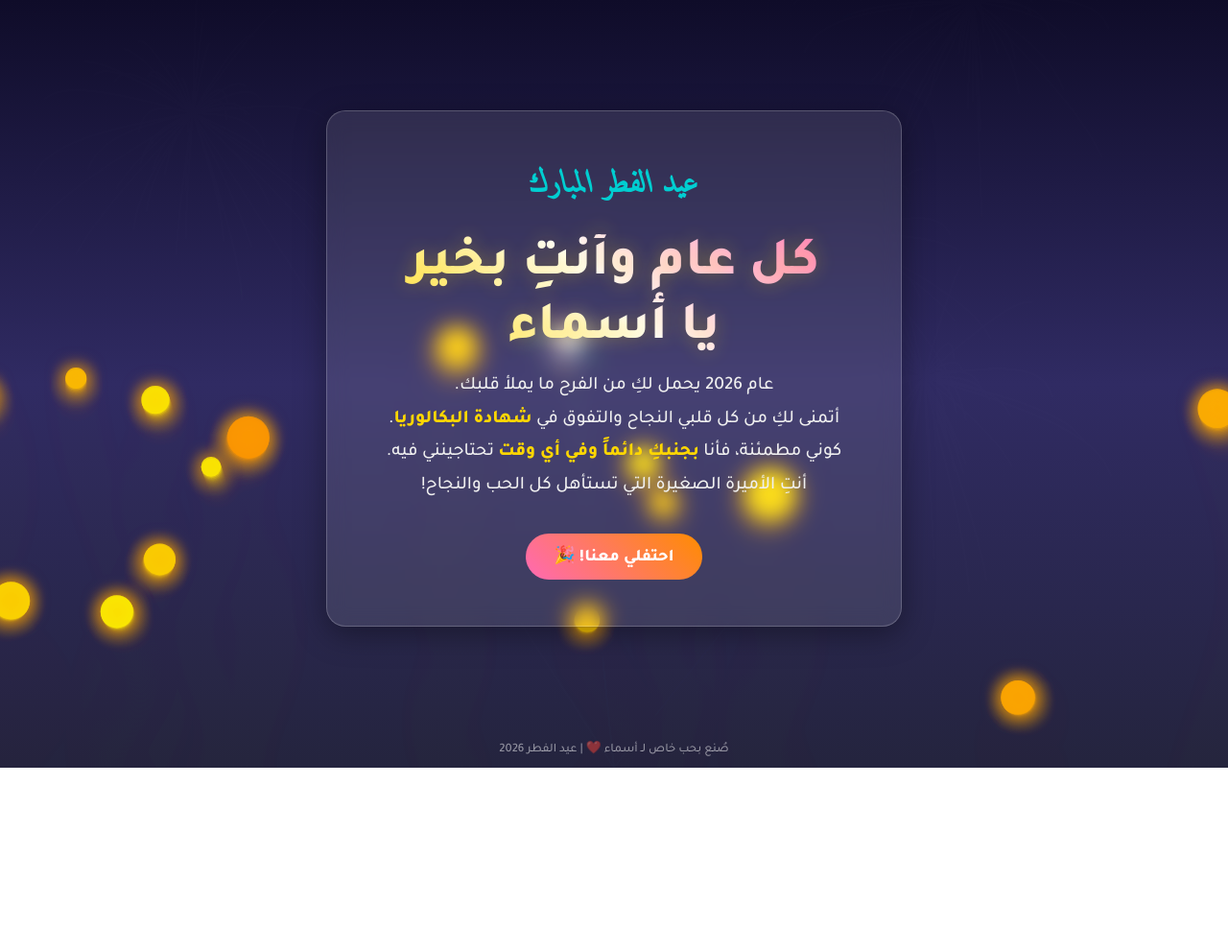
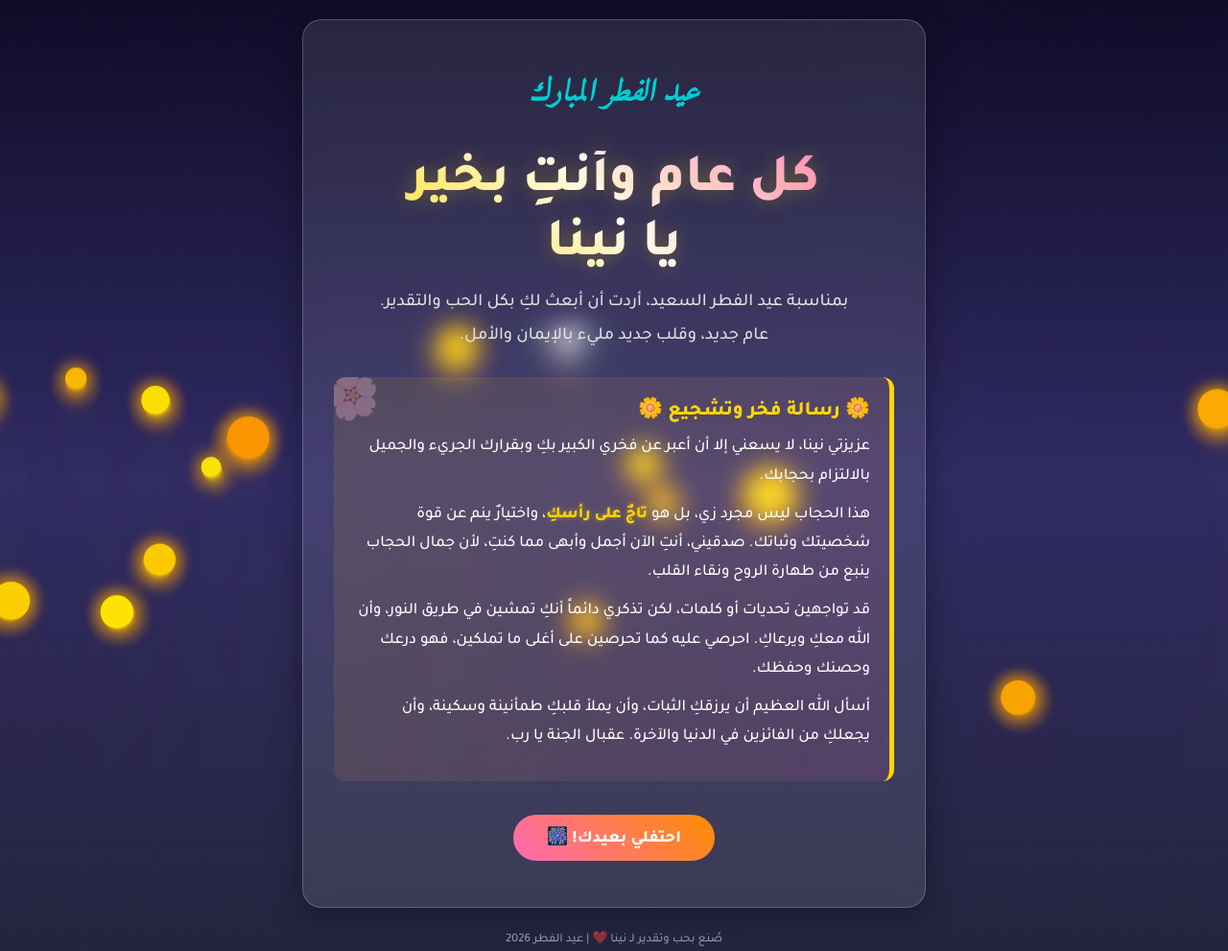
Before and after one commit to hbbgamingrog-debug/sqdfsqf, a plain HTML site: page index.html in a window 1280 px wide. Shown: the whole page at 96% size. Before the commit the page ends 800 px from the top, so only its background shows below. Drawn offline with Linux system fonts and the light colour scheme.

Commit message:
Update index.html

```diff
--- a/index.html
+++ b/index.html
@@ -3,18 +3,19 @@
 <head>
     <meta charset="UTF-8">
     <meta name="viewport" content="width=device-width, initial-scale=1.0">
-    <title>عيد سعيد يا أسماء 2026</title>
+    <title>تهنئة عيد الفطر - نينا</title>
 
-    <!-- استيراد خط عربي جميل من Google Fonts -->
+    <!-- استيراد خط عربي جميل -->
     <link rel="preconnect" href="https://fonts.googleapis.com">
     <link rel="preconnect" href="https://fonts.gstatic.com" crossorigin>
-    <link href="https://fonts.googleapis.com/css2?family=Tajawal:wght@300;500;800&family=Amiri:ital@1&display=swap" rel="stylesheet">
+    <link href="https://fonts.googleapis.com/css2?family=Tajawal:wght@300;500;800&family=Amiri:italic@1&display=swap" rel="stylesheet">
 
     <style>
         :root {
             --primary-gold: #FFD700;
             --secondary-pink: #FF69B4;
             --accent-teal: #00CED1;
+            --soft-white: #f8f9fa;
             --dark-bg: #0f0c29;
             --glass-bg: rgba(255, 255, 255, 0.1);
             --glass-border: rgba(255, 255, 255, 0.2);
@@ -43,10 +44,9 @@
             width: 100%;
             height: 100%;
             z-index: 1;
-            pointer-events: all; /* للسماح بالنقر لإطلاق الألعاب النارية */
+            pointer-events: all;
         }
 
-        /* واجهة المستخدم */
         .ui-layer {
             position: relative;
             z-index: 10;
@@ -59,15 +59,14 @@
             text-align: center;
         }
 
-        /* البطاقة الزجاجية */
         .glass-card {
             background: var(--glass-bg);
-            backdrop-filter: blur(10px);
-            -webkit-backdrop-filter: blur(10px);
+            backdrop-filter: blur(12px);
+            -webkit-backdrop-filter: blur(12px);
             border: 1px solid var(--glass-border);
             border-radius: 20px;
             padding: 3rem 2rem;
-            max-width: 600px;
+            max-width: 650px;
             width: 100%;
             box-shadow: 0 8px 32px 0 rgba(0, 0, 0, 0.37);
             transform: translateY(30px);
@@ -77,10 +76,7 @@
         }
 
         @keyframes slideUpFade {
-            to {
-                transform: translateY(0);
-                opacity: 1;
-            }
+            to { transform: translateY(0); opacity: 1; }
         }
 
         h1 {
@@ -98,27 +94,67 @@
             font-family: 'Amiri', serif;
             font-size: 2rem;
             color: var(--accent-teal);
-            margin-bottom: 1.5rem;
+            margin-bottom: 2rem;
             font-style: italic;
         }
 
         p.message {
-            font-size: 1.2rem;
+            font-size: 1.15rem;
+            line-height: 1.9;
+            margin-bottom: 1.5rem;
+            color: #e0e0e0;
+        }
+
+        /* تصميم خاص لقسم دعم الحجاب */
+        .hijab-support-box {
+            background: linear-gradient(135deg, rgba(255, 215, 0, 0.1), rgba(255, 105, 180, 0.1));
+            border-right: 5px solid var(--primary-gold);
+            border-radius: 12px;
+            padding: 20px;
+            margin-top: 20px;
+            margin-bottom: 25px;
+            text-align: right;
+            position: relative;
+            overflow: hidden;
+        }
+
+        /* أيقونة صغيرة زخرفية */
+        .hijab-support-box::before {
+            content: "🌸";
+            position: absolute;
+            top: -10px;
+            left: -10px;
+            font-size: 3rem;
+            opacity: 0.3;
+            transform: rotate(-15deg);
+        }
+
+        .hijab-support-box h3 {
+            color: var(--primary-gold);
+            margin-bottom: 10px;
+            font-size: 1.3rem;
+            display: flex;
+            align-items: center;
+            gap: 10px;
+        }
+
+        .hijab-support-box p {
+            font-size: 1.05rem;
             line-height: 1.8;
-            margin-bottom: 2rem;
-            color: #f0f0f0;
+            color: #fff;
+            margin-bottom: 10px;
         }
 
         .highlight {
             color: var(--primary-gold);
             font-weight: bold;
+            text-shadow: 0 0 5px rgba(255, 215, 0, 0.5);
         }
 
-        /* الزر التفاعلي */
         .btn {
             background: linear-gradient(45deg, var(--secondary-pink), #ff8c00);
             border: none;
-            padding: 12px 30px;
+            padding: 12px 35px;
             border-radius: 50px;
             color: white;
             font-family: 'Tajawal', sans-serif;
@@ -128,18 +164,19 @@
             transition: transform 0.3s, box-shadow 0.3s;
             position: relative;
             overflow: hidden;
+            display: inline-block;
+            margin-top: 10px;
         }
 
         .btn:hover {
             transform: scale(1.05);
-            box-shadow: 0 0 20px rgba(255, 105, 180, 0.6);
+            box-shadow: 0 0 25px rgba(255, 105, 180, 0.7);
         }
 
         .btn:active {
             transform: scale(0.95);
         }
 
-        /* تذييل الصفحة */
         footer {
             position: absolute;
             bottom: 10px;
@@ -150,72 +187,81 @@
             z-index: 10;
         }
 
-        /* تصميم للجوال */
-        @media (max-width: 600px) {
-            h1 { font-size: 2.5rem; }
-            h2 { font-size: 1.5rem; }
-            .glass-card { padding: 2rem 1rem; margin: 0 10px; }
-        }
-
-        /* تنبيهات Toast */
+        /* Toast Notification */
         .toast {
             position: fixed;
             top: 20px;
             left: 50%;
             transform: translateX(-50%);
-            background: rgba(0, 206, 209, 0.9);
+            background: rgba(0, 206, 209, 0.95);
             color: #0f0c29;
-            padding: 10px 20px;
-            border-radius: 25px;
+            padding: 12px 25px;
+            border-radius: 30px;
             font-weight: bold;
             z-index: 100;
             opacity: 0;
-            transition: opacity 0.3s;
+            transition: opacity 0.3s, top 0.3s;
             pointer-events: none;
+            box-shadow: 0 5px 15px rgba(0,0,0,0.3);
         }
-        .toast.show { opacity: 1; }
+        .toast.show { opacity: 1; top: 30px; }
+
+        @media (max-width: 600px) {
+            h1 { font-size: 2.5rem; }
+            h2 { font-size: 1.5rem; }
+            .glass-card { padding: 2rem 1.5rem; margin: 0 10px; }
+            .hijab-support-box { padding: 15px; }
+        }
     </style>
 </head>
 <body>
 
-    <!-- خلفية الألعاب النارية -->
     <canvas id="canvas-container"></canvas>
+    <div id="toast" class="toast">الله يثبتكِ يا نينا ❤️</div>
 
-    <!-- التنبيهات -->
-    <div id="toast" class="toast">تم إطلاق الألعاب النارية! 🎆</div>
-
-    <!-- المحتوى الرئيسي -->
     <div class="ui-layer">
         <main class="glass-card">
             <h2>عيد الفطر المبارك</h2>
-            <h1>كل عام وأنتِ بخير<br>يا أسماء</h1>
+            <h1>كل عام وأنتِ بخير<br>يا نينا</h1>
+
             <p class="message">
-                عام 2026 يحمل لكِ من الفرح ما يملأ قلبك.<br>
-                أتمنى لكِ من كل قلبي النجاح والتفوق في <span class="highlight">شهادة البكالوريا</span>.<br>
-                كوني مطمئنة، فأنا <span class="highlight">بجنبكِ دائماً وفي أي وقت</span> تحتاجينني فيه.<br>
-                أنتِ الأميرة الصغيرة التي تستأهل كل الحب والنجاح!
+                بمناسبة عيد الفطر السعيد، أردت أن أبعث لكِ بكل الحب والتقدير.<br>
+                عام جديد، وقلب جديد مليء بالإيمان والأمل.
             </p>
 
-            <div class="btn-group">
-                <button class="btn" onclick="launchMassiveFireworks()">احتفلي معنا! 🎉</button>
+            <!-- قسم دعم الحجاب -->
+            <div class="hijab-support-box">
+                <h3>🌼 رسالة فخر وتشجيع 🌼</h3>
+                <p>
+                    عزيزتي نينا، لا يسعني إلا أن أعبر عن فخري الكبير بكِ وبقرارك الجريء والجميل بالالتزام بحجابك.
+                </p>
+                <p>
+                    هذا الحجاب ليس مجرد زي، بل هو <span class="highlight">تاجٌ على رأسكِ</span>، واختيارٌ ينم عن قوة شخصيتك وثباتك. صدقيني، أنتِ الآن أجمل وأبهى مما كنتِ، لأن جمال الحجاب ينبع من طهارة الروح ونقاء القلب.
+                </p>
+                <p>
+                    قد تواجهين تحديات أو كلمات، لكن تذكري دائماً أنكِ تمشين في طريق النور، وأن الله معكِ ويرعاكِ. احرصي عليه كما تحرصين على أغلى ما تملكين، فهو درعك وحصنك وحفظك.
+                </p>
+                <p>
+                    أسأل الله العظيم أن يرزقكِ الثبات، وأن يملأ قلبكِ طمأنينة وسكينة، وأن يجعلكِ من الفائزين في الدنيا والآخرة. عقبال الجنة يا رب.
+                </p>
             </div>
+
+            <button class="btn" onclick="launchMassiveFireworks()">احتفلي بعيدك! 🎆</button>
         </main>
     </div>
 
     <footer>
-        صُنع بحب خاص لـ أسماء ❤️ | عيد الفطر 2026
+        صُنع بحب وتقدير لـ نينا ❤️ | عيد الفطر 2026
     </footer>
 
     <script>
         /**
          * منطق الرسوم المتحركة (Canvas Animation)
-         * يشمل: الألعاب النارية والفوانيس العائمة
          */
         const canvas = document.getElementById('canvas-container');
         const ctx = canvas.getContext('2d');
         let width, height;
 
-        // ضبط حجم الكانفاس
         function resize() {
             width = canvas.width = window.innerWidth;
             height = canvas.height = window.innerHeight;
@@ -223,12 +269,12 @@
         window.addEventListener('resize', resize);
         resize();
 
-        // مصفوفات الكائنات
         let fireworks = [];
         let particles = [];
         let lanterns = [];
+        const colors = ['#FFD700', '#FF69B4', '#00CED1', '#FF4500', '#ADFF2F', '#FFFFFF'];
 
-        // --- كلاس الألعاب النارية (الصاروخ) ---
+        // --- Firework Class ---
         class Firework {
             constructor(sx, sy, tx, ty) {
                 this.x = sx;
@@ -254,22 +300,13 @@
             update(index) {
                 this.coordinates.pop();
                 this.coordinates.unshift([this.x, this.y]);
-
-                if (this.targetRadius < 8) {
-                    this.targetRadius += 0.3;
-                } else {
-                    this.targetRadius = 1;
-                }
-
+                if (this.targetRadius < 8) this.targetRadius += 0.3;
+                else this.targetRadius = 1;
                 this.speed *= this.acceleration;
-
                 const vx = Math.cos(this.angle) * this.speed;
                 const vy = Math.sin(this.angle) * this.speed;
-
                 this.distanceTraveled = Math.sqrt(Math.pow(this.sx - this.x, 2) + Math.pow(this.sy - this.y, 2));
-
                 if (this.distanceTraveled >= this.distanceToTarget) {
-                    // وصول الصاروخ للهدف -> إنشاء انفجار
                     createParticles(this.tx, this.ty);
                     fireworks.splice(index, 1);
                 } else {
@@ -287,7 +324,7 @@
             }
         }
 
-        // --- كلاس الجزيئات (الانفجار) ---
+        // --- Particle Class ---
         class Particle {
             constructor(x, y) {
                 this.x = x;
@@ -314,10 +351,7 @@
                 this.x += Math.cos(this.angle) * this.speed;
                 this.y += Math.sin(this.angle) * this.speed + this.gravity;
                 this.alpha -= this.decay;
-
-                if (this.alpha <= this.decay) {
-                    particles.splice(index, 1);
-                }
+                if (this.alpha <= this.decay) particles.splice(index, 1);
             }
 
             draw() {
@@ -329,7 +363,7 @@
             }
         }
 
-        // --- كلاس الفوانيس ---
+        // --- Lantern Class ---
         class Lantern {
             constructor() {
                 this.x = Math.random() * width;
@@ -345,7 +379,6 @@
                 this.y -= this.speed;
                 this.wobble += this.wobbleSpeed;
                 this.x += Math.sin(this.wobble) * 0.5;
-
                 if (this.y < -50) {
                     this.y = height + 50;
                     this.x = Math.random() * width;
@@ -357,83 +390,58 @@
                 ctx.arc(this.x, this.y, this.radius, 0, Math.PI * 2);
                 ctx.fillStyle = this.color;
                 ctx.fill();
-
-                // وهج الفانوس
                 ctx.shadowBlur = 20;
                 ctx.shadowColor = "orange";
                 ctx.fill();
-                ctx.shadowBlur = 0; // إعادة التعيين
+                ctx.shadowBlur = 0;
             }
         }
 
-        // إنشاء انفجار
         function createParticles(x, y) {
             let particleCount = 50;
-            while (particleCount--) {
-                particles.push(new Particle(x, y));
-            }
+            while (particleCount--) particles.push(new Particle(x, y));
         }
 
-        // تهيئة الفوانيس
         function initLanterns() {
-            for (let i = 0; i < 15; i++) {
-                lanterns.push(new Lantern());
-            }
+            for (let i = 0; i < 15; i++) lanterns.push(new Lantern());
         }
 
-        // حلقة الرسم الرئيسية
         function loop() {
             requestAnimationFrame(loop);
-
-            // خلفية شبه شفافة لتأثير الذيل (Trails)
             ctx.globalCompositeOperation = 'destination-out';
             ctx.fillStyle = 'rgba(0, 0, 0, 0.2)';
             ctx.fillRect(0, 0, width, height);
             ctx.globalCompositeOperation = 'lighter';
 
-            // رسم الفوانيس (تحت الألعاب النارية)
+            // Lanterns
             ctx.globalCompositeOperation = 'source-over';
-            lanterns.forEach(lantern => {
-                lantern.update();
-                lantern.draw();
-            });
+            lanterns.forEach(lantern => { lantern.update(); lantern.draw(); });
 
-            // رسم الألعاب النارية
+            // Fireworks
             ctx.globalCompositeOperation = 'lighter';
-            fireworks.forEach((fw, i) => {
-                fw.update(i);
-                fw.draw();
-            });
+            fireworks.forEach((fw, i) => { fw.update(i); fw.draw(); });
+            particles.forEach((p, i) => { p.update(i); p.draw(); });
 
-            particles.forEach((p, i) => {
-                p.update(i);
-                p.draw();
-            });
-
-            // إطلاق عشوائي تلقائي
+            // Auto Firework
             if (Math.random() < 0.03) {
                 fireworks.push(new Firework(width / 2, height, Math.random() * width, Math.random() * height / 2));
             }
         }
 
-        // --- التفاعلات ---
-
-        // إطلاق لعبة نارية عند النقر في أي مكان
+        // Interactions
         canvas.addEventListener('mousedown', (e) => {
             const rect = canvas.getBoundingClientRect();
-            // إطلاق صاروخ من الأسفل نحو مكان النقر
             fireworks.push(new Firework(width / 2, height, e.clientX - rect.left, e.clientY - rect.top));
         });
 
-        // زر "احتفلي معنا"
         function launchMassiveFireworks() {
-            showToast("🎆 مبروك عيدك يا أسماء! 🎆");
-            for(let i=0; i<10; i++) {
+            showToast("🎆 عيدكِ مبارك يا أجمل نينا! 🎆");
+            for(let i=0; i<12; i++) {
                 setTimeout(() => {
                     let x = Math.random() * width;
                     let y = Math.random() * (height / 2);
                     fireworks.push(new Firework(width / 2, height, x, y));
-                }, i * 300);
+                }, i * 200);
             }
         }
 
@@ -441,15 +449,11 @@
             const toast = document.getElementById('toast');
             toast.innerText = msg;
             toast.classList.add('show');
-            setTimeout(() => {
-                toast.classList.remove('show');
-            }, 3000);
+            setTimeout(() => toast.classList.remove('show'), 3000);
         }
 
-        // تشغيل النظام
         initLanterns();
         loop();
-
     </script>
 </body>
 </html>
```
